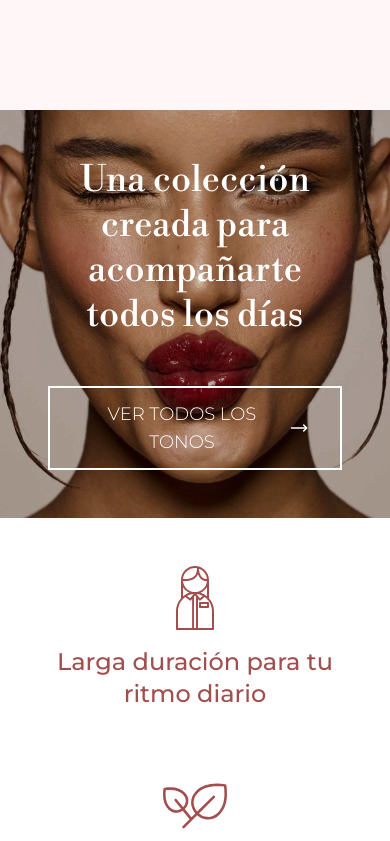
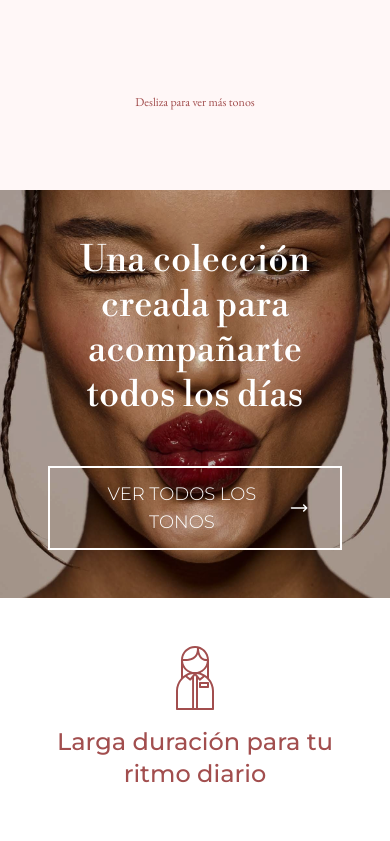
Before and after one commit to JASR2003/CHROMA-Cosmetics, a website: page index.html in a window 390 px wide. Shown: the part 2279-3120 px from the top of the page. Drawn offline with nearby package versions, Linux system fonts and the light colour scheme.

Commit message:
añadir texto orientativo

```diff
--- a/index.html
+++ b/index.html
@@ -94,6 +94,9 @@
             </div>
 
         </div>
+        <h3 class="text-[#a24e4e] text-xs md:hidden font-eb-garamond font-normal text-center mt-16">
+            Desliza para ver más tonos
+        </h3>
     </section>
 
     <section class="w-full bg-white flex flex-col md:flex-row min-h-screen">
```
Also changed, not shown: src/output.css.
